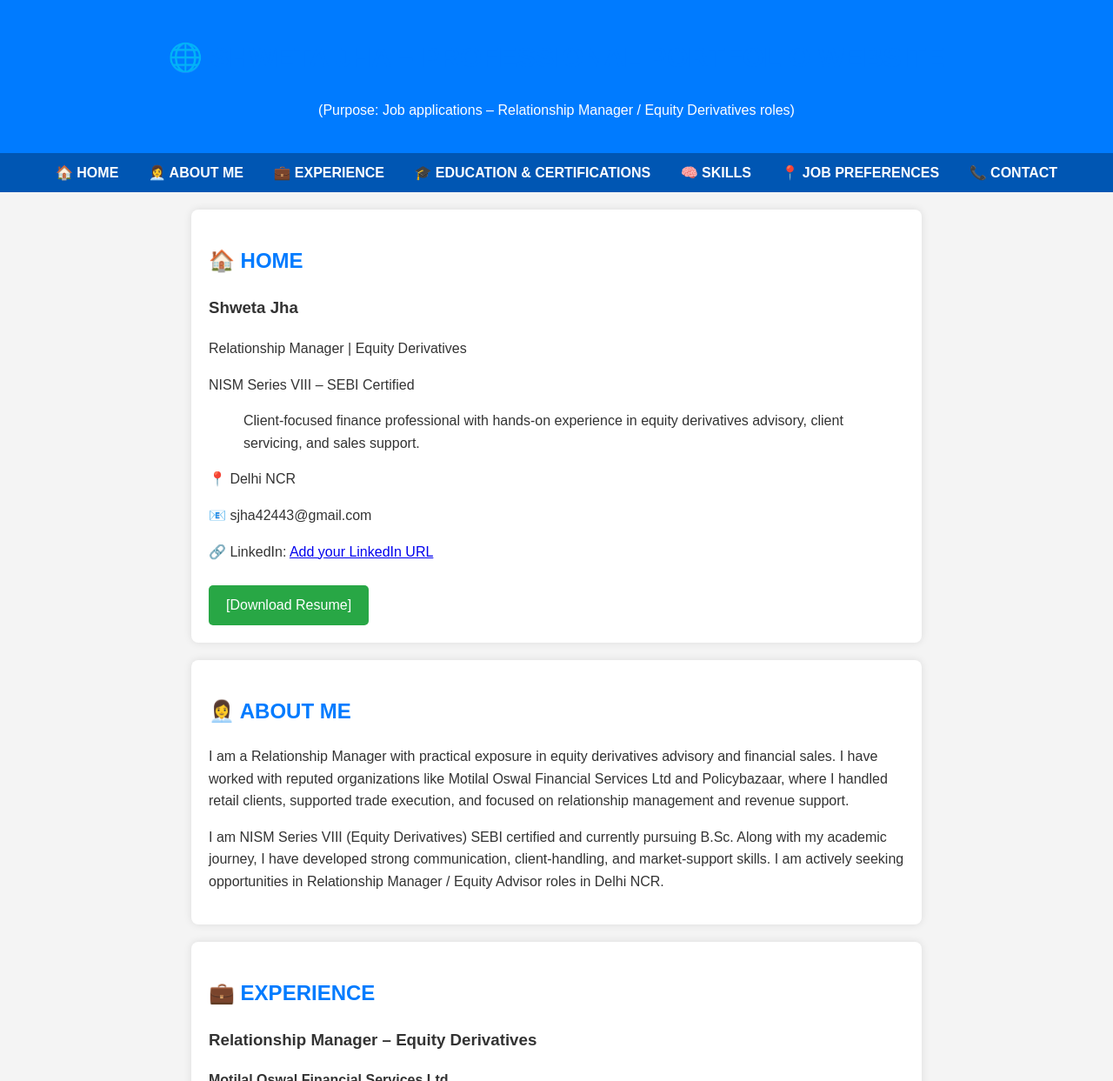
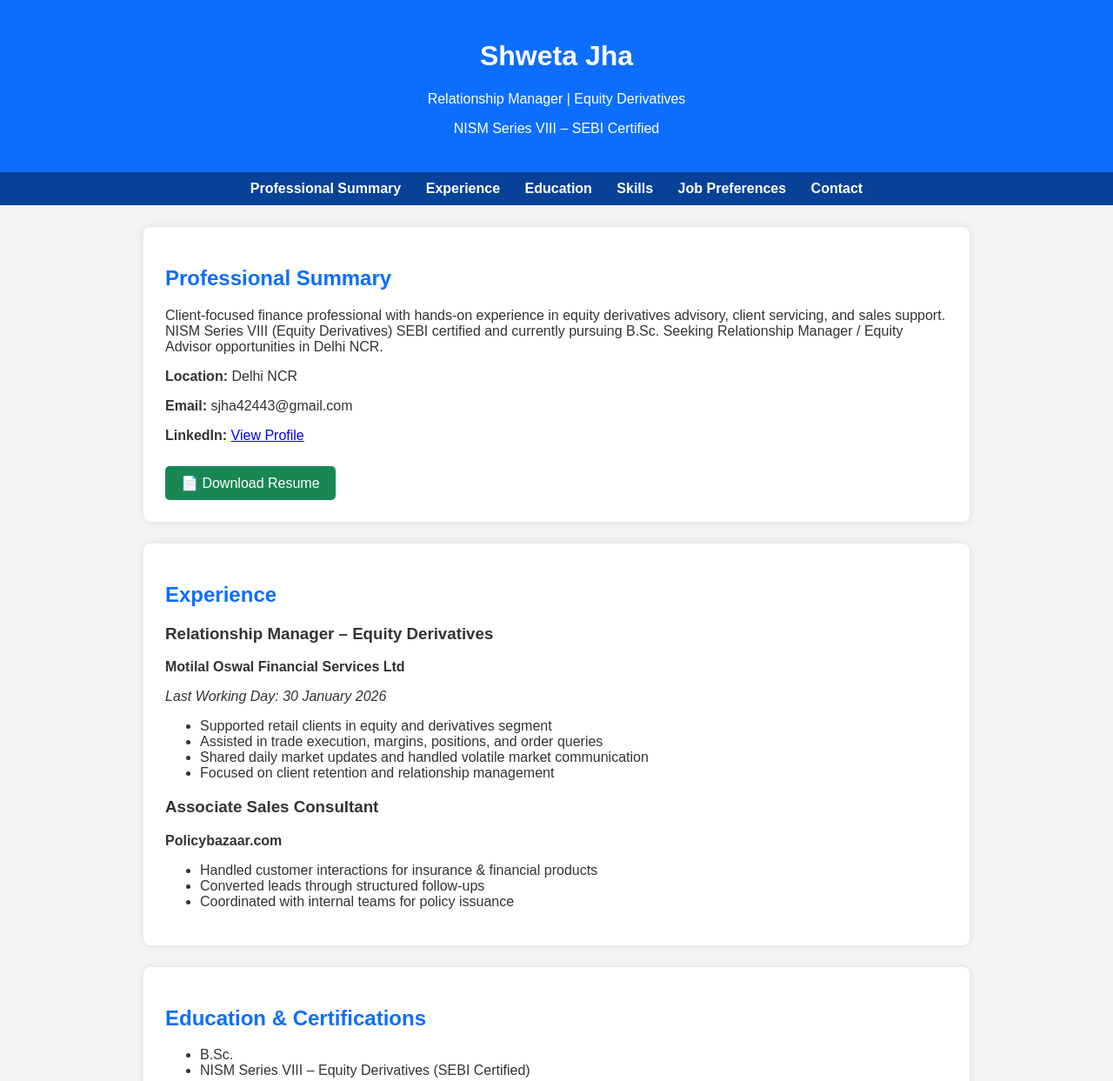
Before and after one commit to shweta-jha-portfolio/shweta-portfolio, a plain HTML site: page index.html in a window 1280 px wide. Shown: the top 1243 px of the page at 87% size. Drawn offline with Linux system fonts and the light colour scheme.

Commit message:
Update index.html

```diff
--- a/index.html
+++ b/index.html
@@ -1,31 +1,31 @@
-<!DOCTYPE html>  <html lang="en">
+<!DOCTYPE html>
+<html lang="en">
 <head>
 <meta charset="UTF-8">
 <meta name="viewport" content="width=device-width, initial-scale=1.0">
 <title>Shweta Jha – Professional Portfolio</title>
+
 <style>
 body {
     font-family: Arial, sans-serif;
     margin: 0;
-            padding: 0;
-            line-height: 1.6;
+    background-color: #f4f4f4;
     color: #333;
-            background-color: #f4f4f4;
 }
 header {
-            background-color: #007bff;
+    background: #0d6efd;
     color: white;
-            padding: 20px;
+    padding: 25px;
     text-align: center;
 }
 nav {
-            background-color: #0056b3;
+    background: #084298;
     padding: 10px;
     text-align: center;
 }
 nav a {
     color: white;
-            margin: 0 15px;
+    margin: 0 12px;
     text-decoration: none;
     font-weight: bold;
 }
@@ -33,110 +33,103 @@
     text-decoration: underline;
 }
 section {
-            max-width: 800px;
-            margin: 20px auto;
-            padding: 20px;
-            background-color: white;
+    max-width: 900px;
+    margin: 25px auto;
+    background: white;
+    padding: 25px;
     border-radius: 8px;
     box-shadow: 0 0 10px rgba(0,0,0,0.1);
 }
-        h1, h2 {
-            color: #007bff;
-        }
-        .contact-info {
-            text-align: center;
-            margin-top: 20px;
-        }
-        .contact-info a {
-            color: #007bff;
-            text-decoration: none;
-        }
-        .contact-info a:hover {
-            text-decoration: underline;
-        }
-        footer {
-            text-align: center;
-            padding: 10px;
-            background-color: #007bff;
-            color: white;
-            margin-top: 20px;
+h2 {
+    color: #0d6efd;
 }
 .download-btn {
     display: inline-block;
-            background-color: #28a745;
+    background: #198754;
     color: white;
-            padding: 10px 20px;
+    padding: 10px 18px;
+    border-radius: 5px;
     text-decoration: none;
-            border-radius: 5px;
     margin-top: 10px;
 }
 .download-btn:hover {
-            background-color: #218838;
+    background: #146c43;
+}
+footer {
+    background: #0d6efd;
+    color: white;
+    text-align: center;
+    padding: 10px;
 }
 </style>
 </head>
-<body>  <header>
-    <h1>🌐 SHWETA JHA – PROFESSIONAL PORTFOLIO WEBSITE</h1>
-    <p>(Purpose: Job applications – Relationship Manager / Equity Derivatives roles)</p>
+
+<body>
+
+<header>
+<h1>Shweta Jha</h1>
+<p>Relationship Manager | Equity Derivatives</p>
+<p>NISM Series VIII – SEBI Certified</p>
 </header>
 
 <nav>
-    <a href="#home">🏠 HOME</a>
-    <a href="#about">👩‍💼 ABOUT ME</a>
-    <a href="#experience">💼 EXPERIENCE</a>
-    <a href="#education">🎓 EDUCATION & CERTIFICATIONS</a>
-    <a href="#skills">🧠 SKILLS</a>
-    <a href="#preferences">📍 JOB PREFERENCES</a>
-    <a href="#contact">📞 CONTACT</a>
+<a href="#summary">Professional Summary</a>
+<a href="#experience">Experience</a>
+<a href="#education">Education</a>
+<a href="#skills">Skills</a>
+<a href="#preferences">Job Preferences</a>
+<a href="#contact">Contact</a>
 </nav>
 
-<section id="home">
-    <h2>🏠 HOME</h2>
-    <h3>Shweta Jha</h3>
-    <p>Relationship Manager | Equity Derivatives</p>
-    <p>NISM Series VIII – SEBI Certified</p>
-    <blockquote>Client-focused finance professional with hands-on experience in equity derivatives advisory, client servicing, and sales support.</blockquote>
-    <p>📍 Delhi NCR</p>
-    <p>📧 sjha42443@gmail.com</p>
-    <p>🔗 LinkedIn: <a href="https://www.linkedin.com/in/your-linkedin-profile" target="_blank">Add your LinkedIn URL</a></p>
-    <a href="path/to/your/resume.pdf" class="download-btn" download>[Download Resume]</a>
-</section>
+<section id="summary">
+<h2>Professional Summary</h2>
+<p>Client-focused finance professional with hands-on experience in equity derivatives advisory, client servicing, and sales support. NISM Series VIII (Equity Derivatives) SEBI certified and currently pursuing B.Sc. Seeking Relationship Manager / Equity Advisor opportunities in Delhi NCR.</p>
 
-<section id="about">
-    <h2>👩‍💼 ABOUT ME</h2>
-    <p>I am a Relationship Manager with practical exposure in equity derivatives advisory and financial sales. I have worked with reputed organizations like Motilal Oswal Financial Services Ltd and Policybazaar, where I handled retail clients, supported trade execution, and focused on relationship management and revenue support.</p>
-    <p>I am NISM Series VIII (Equity Derivatives) SEBI certified and currently pursuing B.Sc. Along with my academic journey, I have developed strong communication, client-handling, and market-support skills. I am actively seeking opportunities in Relationship Manager / Equity Advisor roles in Delhi NCR.</p>
+<p><strong>Location:</strong> Delhi NCR</p>
+<p><strong>Email:</strong> sjha42443@gmail.com</p>
+<p><strong>LinkedIn:</strong>
+<a href="https://www.linkedin.com/in/shweta-jha-5007a92b3" target="_blank">
+View Profile
+</a>
+</p>
+
+<a href="Shweta_Jha_Resume.pdf" class="download-btn" download>
+📄 Download Resume
+</a>
 </section>
 
 <section id="experience">
-    <h2>💼 EXPERIENCE</h2>
+<h2>Experience</h2>
+
 <h3>Relationship Manager – Equity Derivatives</h3>
 <p><strong>Motilal Oswal Financial Services Ltd</strong></p>
+<p><em>Last Working Day: 30 January 2026</em></p>
 <ul>
 <li>Supported retail clients in equity and derivatives segment</li>
-        <li>Assisted with trade execution, margins, positions, and order-related queries</li>
-        <li>Shared daily market updates and handled client communication during volatile markets</li>
-        <li>Focused on client retention, relationship building, and revenue support</li>
+<li>Assisted in trade execution, margins, positions, and order queries</li>
+<li>Shared daily market updates and handled volatile market communication</li>
+<li>Focused on client retention and relationship management</li>
 </ul>
+
 <h3>Associate Sales Consultant</h3>
 <p><strong>Policybazaar.com</strong></p>
 <ul>
-        <li>Interacted with customers to understand insurance and financial product needs</li>
+<li>Handled customer interactions for insurance & financial products</li>
 <li>Converted leads through structured follow-ups</li>
-        <li>Coordinated with internal teams for smooth policy issuance and post-sales support</li>
+<li>Coordinated with internal teams for policy issuance</li>
 </ul>
 </section>
 
 <section id="education">
-    <h2>🎓 EDUCATION & CERTIFICATIONS</h2>
+<h2>Education & Certifications</h2>
 <ul>
-        <li>Bachelor of Science (B.Sc.) – Pursuing</li>
-        <li>NISM Series VIII – Equity Derivatives | SEBI Certified</li>
+<li>B.Sc.</strong></li>
+<li>NISM Series VIII – Equity Derivatives (SEBI Certified)</li>
 </ul>
 </section>
 
 <section id="skills">
-    <h2>🧠 SKILLS</h2>
+<h2>Skills</h2>
 <ul>
 <li>Client Relationship Management</li>
 <li>Equity Derivatives (Practical Knowledge)</li>
@@ -144,14 +137,12 @@
 <li>Market Updates & Risk Communication</li>
 <li>Sales & Client Acquisition</li>
 <li>CRM Handling</li>
-        <li>MS Excel (Basic)</li>
 </ul>
 </section>
 
 <section id="preferences">
-    <h2>📍 JOB PREFERENCES</h2>
-    <p><strong>Preferred Locations:</strong> Noida | Gurugram | Delhi NCR</p>
-    <p><strong>Target Roles:</strong></p>
+<h2>Job Preferences</h2>
+<p><strong>Locations:</strong> Noida | Gurugram | Delhi NCR</p>
 <ul>
 <li>Relationship Manager</li>
 <li>Equity Advisor</li>
@@ -160,12 +151,9 @@
 </section>
 
 <section id="contact">
-    <h2>📞 CONTACT</h2>
-    <div class="contact-info">
-        <p>📧 Email: <a href="mailto:sjha42443@gmail.com">sjha42443@gmail.com</a></p>
-        <p>📱 Phone: 7428714906</p>
-        <p>🔗 LinkedIn: <a href="https://www.linkedin.com/in/your-linkedin-profile" target="_blank">Add your LinkedIn profile link</a></p>
-    </div>
+<h2>Contact</h2>
+<p>Email: sjha42443@gmail.com</p>
+<p>Phone: 7428714906</p>
 </section>
 
 <footer>
```
Lines whose indentation alone changed are shown as unchanged.
